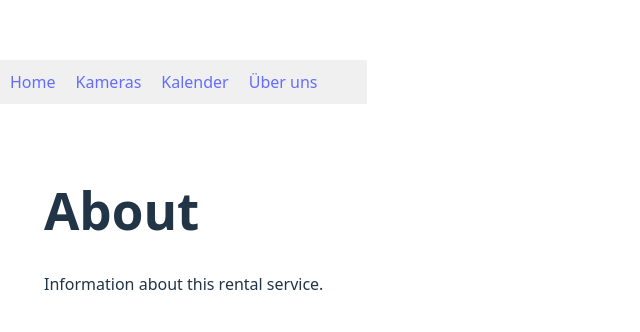
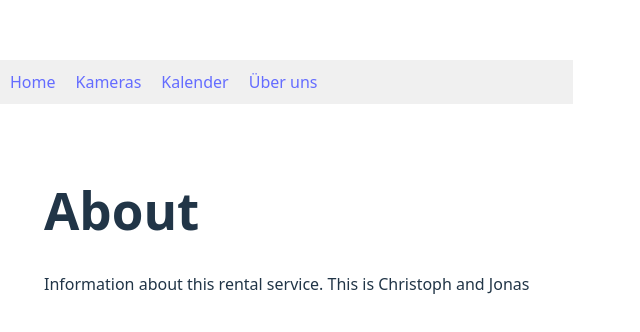
Before and after one commit to welserchristoph/WAP5PRO, a React (Vite) app: page /about in a window 1280 px wide. Shown: the part 192-524 px from the top of the page, without its empty margins (0-640 px from the left). Built offline with nearby package versions, Linux system fonts and the light colour scheme.

Commit message:
minor text changes

```diff
--- a/src/pages/About.jsx
+++ b/src/pages/About.jsx
@@ -2,7 +2,9 @@ export default function About() {
   return (
     <div style={{ padding: 24 }}>
       <h1>About</h1>
-      <p>Information about this rental service.</p>
+      <p>Information about this rental service.
+        This is Christoph and Jonas
+      </p>
     </div>
   );
 }
```
